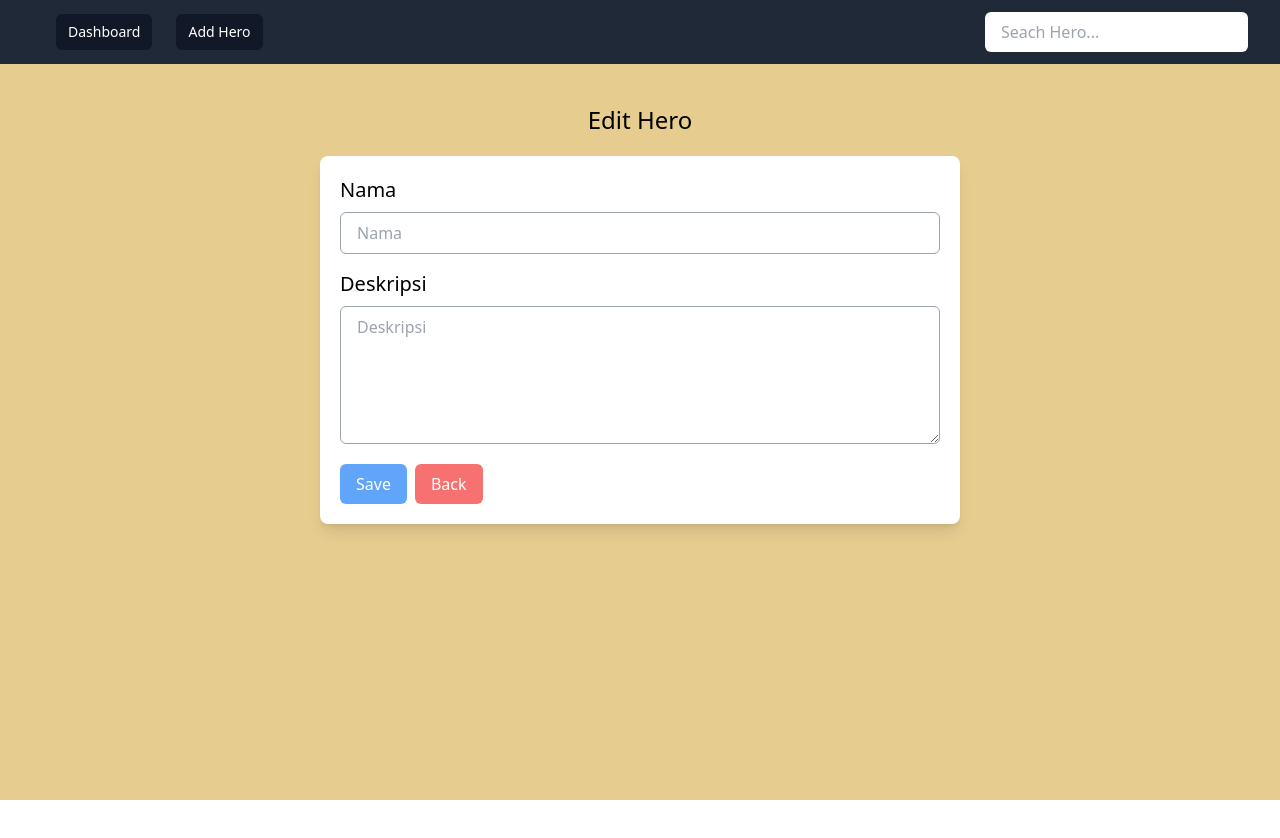
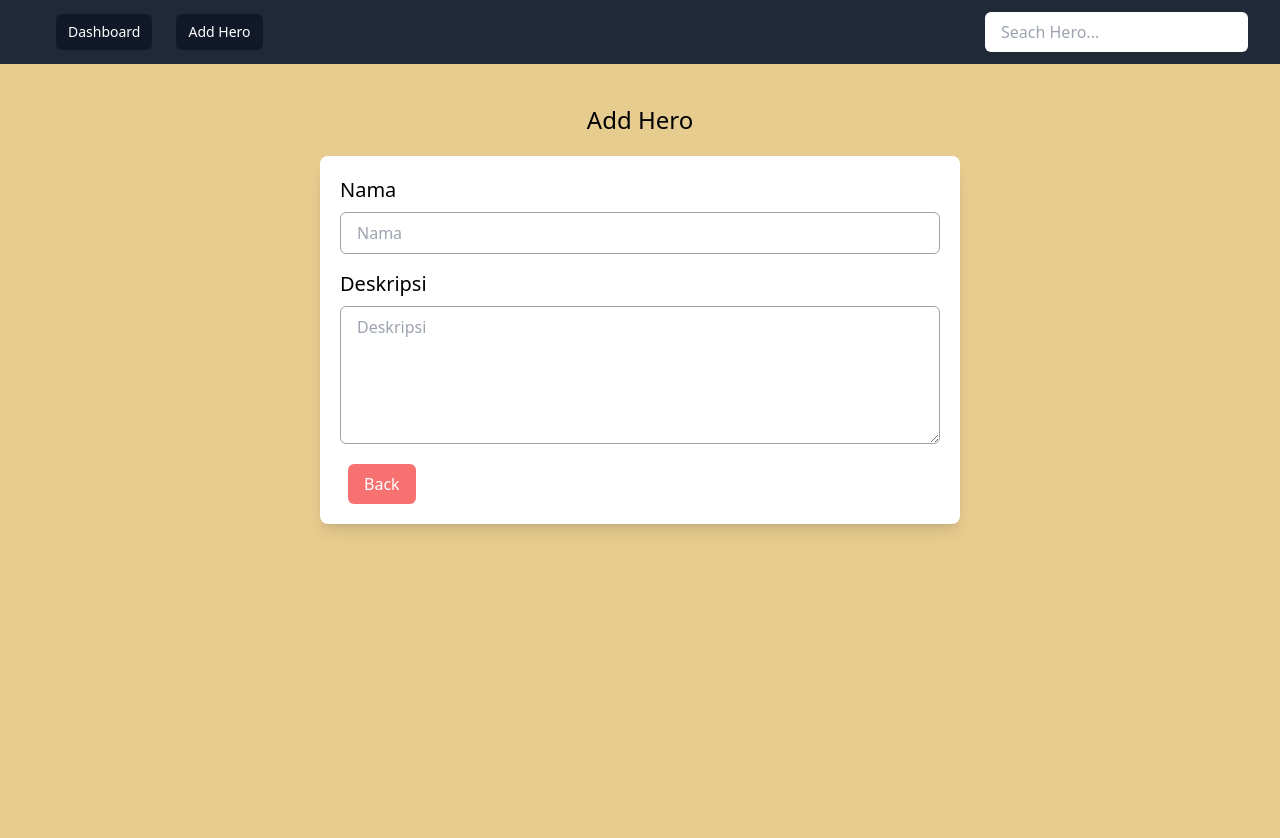
Before and after one commit to WibyFabian08/persiapan-angular, an Angular app: page /add in a window 1280 px wide. Shown: the top 838 px of the page. Before the commit the page ends 800 px from the top, so only its background shows below. Built offline with nearby package versions, Linux system fonts and the light colour scheme; data requests are answered from the project's data file.

Commit message:
fix input hero

```diff
--- a/src/app/add-hero/add-hero.component.html
+++ b/src/app/add-hero/add-hero.component.html
@@ -1,4 +1,4 @@
-<div class="container mx-auto mt-10">
+<div class="container mx-auto mt-10" style="height: 100vh;">
   <div class="flex justify-center items-center flex-col">
     <h1 class="text-2xl text-center mb-5">{{title}} Hero</h1>
     <div
@@ -25,7 +25,9 @@
       </div>
 
       <div class="mt-5">
+
         <button
+          *ngIf="hero.name.length > 1 && hero.description.length > 1 "
           [disabled]="isLoading"
           (click)="handleAdd()"
           class="text-white hover:bg-blue-500 transition-all duration-300 bg-blue-400 px-4 py-2 rounded-md"
--- a/src/app/add-hero/add-hero.component.ts
+++ b/src/app/add-hero/add-hero.component.ts
@@ -29,6 +29,7 @@ export class AddHeroComponent implements OnInit {
     const id = parseInt(this.route.snapshot.paramMap.get('id')!);
 
     if (id) {
+      this.title = "Edit"
       this.heroId = id
       if (this.heroId !== NaN) {
         this.heroService.getById(id)
@@ -44,7 +45,7 @@ export class AddHeroComponent implements OnInit {
           })
       }
     } else {
-      this.title = "Edit"
+      this.title = "Add"
     }
   }
 
--- a/src/app/app.component.html
+++ b/src/app/app.component.html
@@ -1,4 +1,4 @@
-<div style="background-color: #e7cc8f; height: 100vh;">
+<div style="background-color: #e7cc8f; height: 100%;">
     <app-navbar></app-navbar>
     <router-outlet></router-outlet>
 </div>
--- a/src/app/detail-hero/detail-hero.component.html
+++ b/src/app/detail-hero/detail-hero.component.html
@@ -1,6 +1,6 @@
-<div class="container mx-auto mt-10">
+<div class="container mx-auto mt-10" style="height: 100vh;">
   <div class="flex justify-center items-center flex-col">
-    <h1 class="text-2xl text-center">Detail Hero</h1>
+    <h1 class="text-2xl text-center mb-5">Detail Hero</h1>
     <div
       class="bg-white rounded-lg shadow-lg flex flex-col w-full md:w-1/2 p-5"
       *ngIf="!isLoadingFetch"
```
